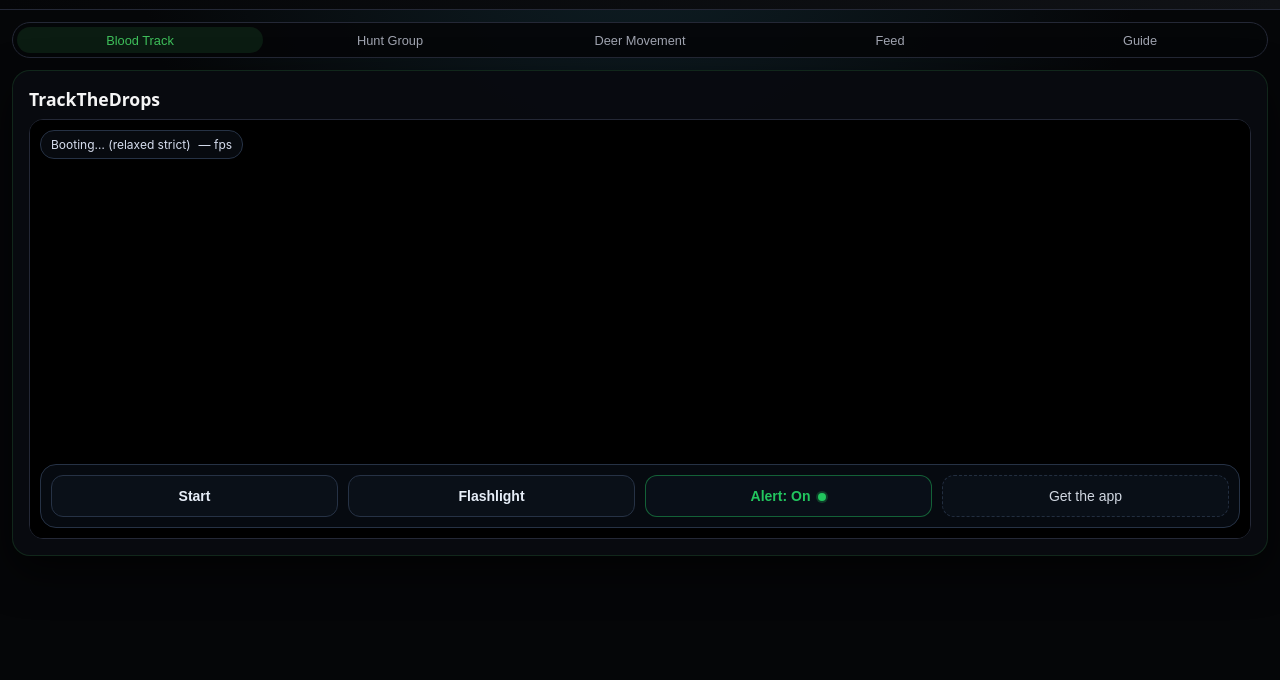
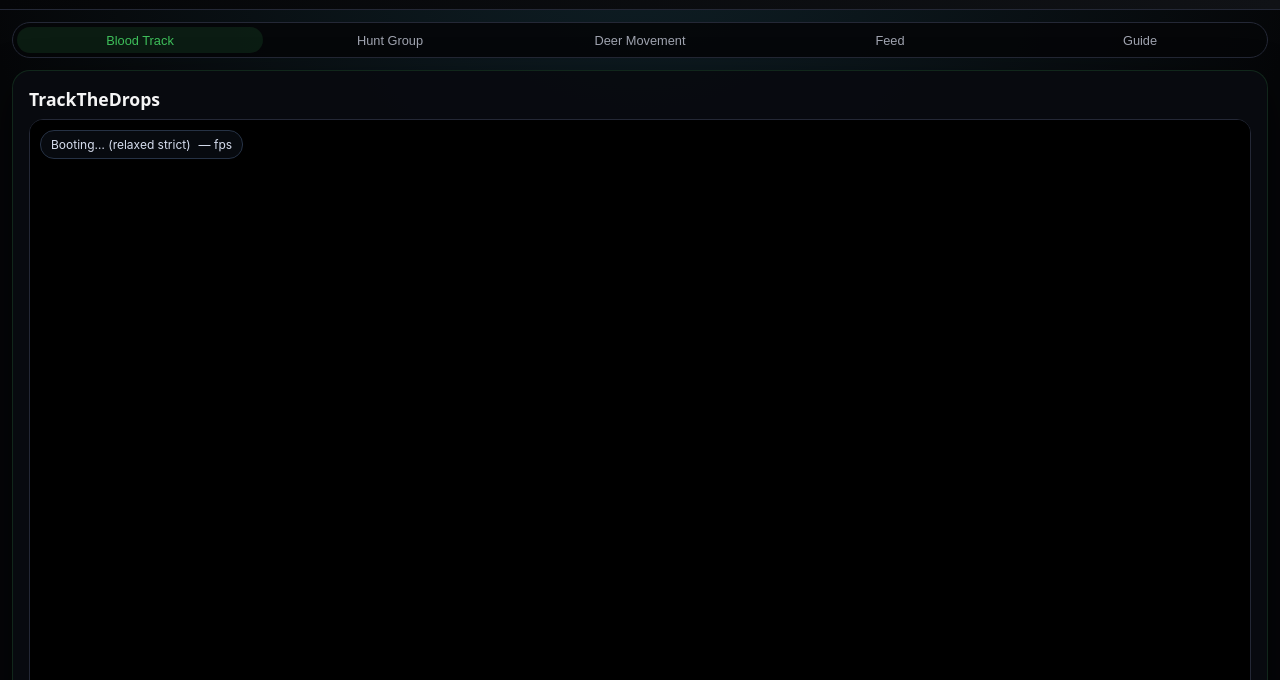
Before and after one commit to CUSTOMWEBDEVS/HuntGlobal, a plain HTML site: page index.html in a window 1280 px wide. Shown: the part 120-800 px from the top of the page. Drawn offline with nearby package versions, Linux system fonts and the light colour scheme; no server answers.

Commit message:
Increase height of ttd-wrapper to 900px

```diff
--- a/app.css
+++ b/app.css
@@ -276,7 +276,7 @@ input, select {
 }
 
 .ttd-wrapper {
-  height: 420px;
+  height: 900px;
   border-radius: 14px;
   border: 1px solid var(--border);
   overflow: hidden;
```
